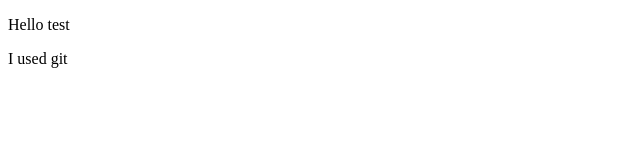
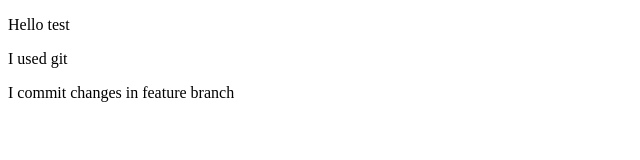
Before and after one commit to Anarkina/test_first, a plain HTML site: page index.html in a window 1280 px wide. Shown: the whole page, without its empty margins (0-640 px from the left). Drawn offline with Linux system fonts and the light colour scheme.

Commit message:
Commit from feature branch

```diff
--- a/index.html
+++ b/index.html
@@ -8,5 +8,6 @@
 <body>
     <p>Hello test</p>
     <p>I used git </p>
+    <span>I commit changes in feature branch</span>
 </body>
 </html>
```
